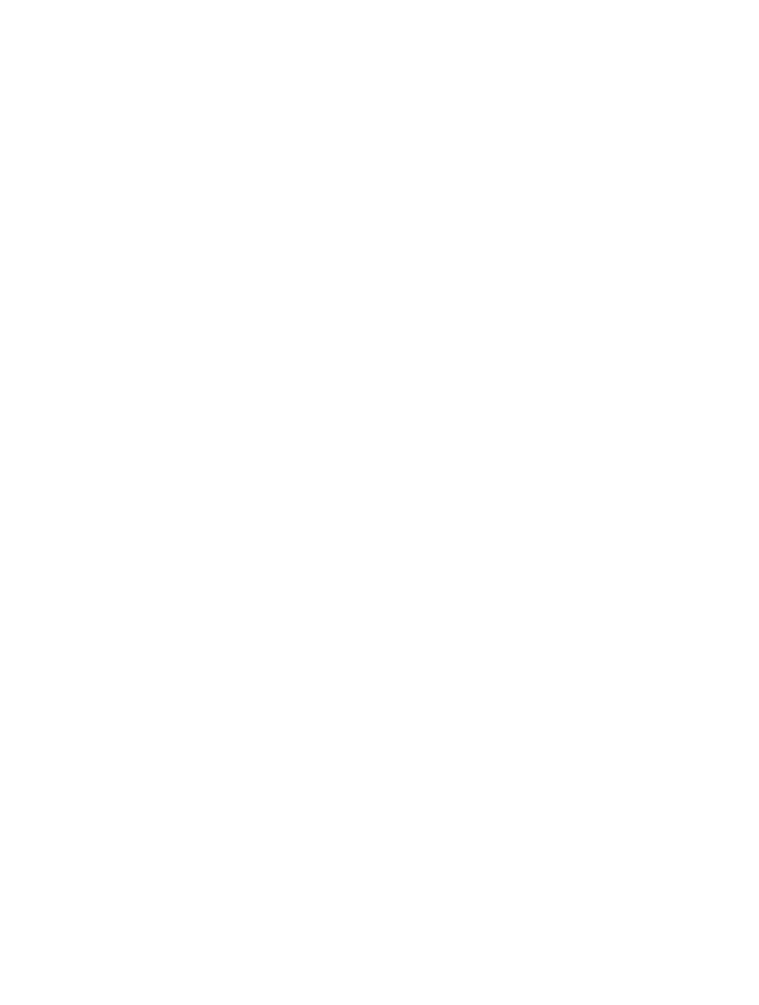
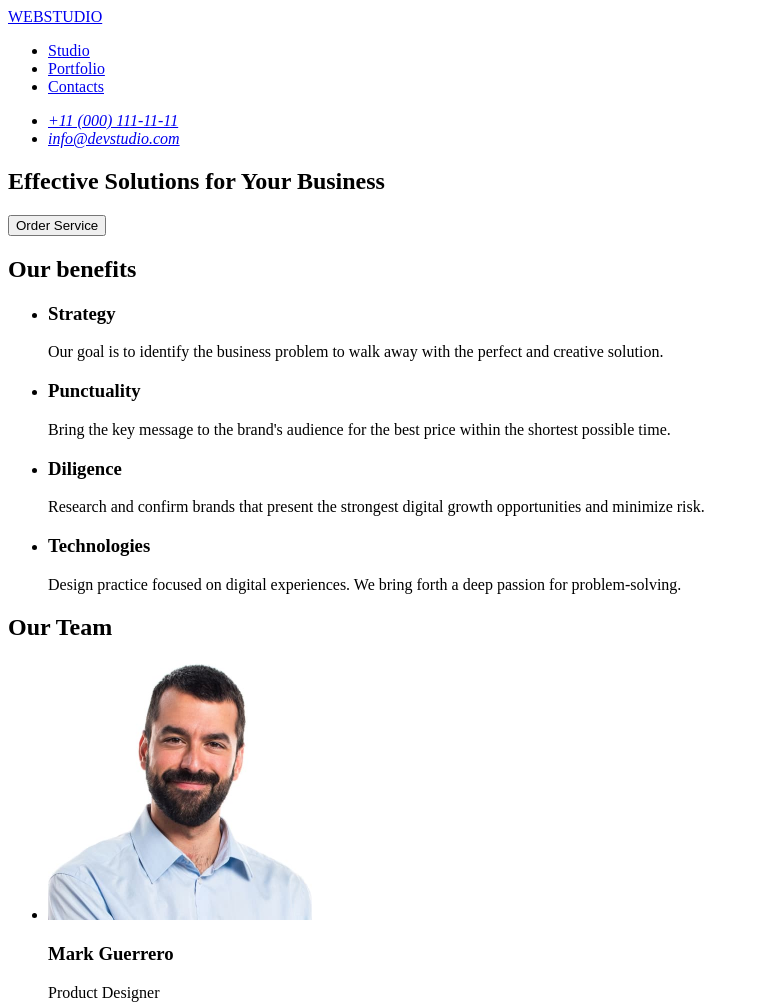
Before and after one commit to AlinaWhite/goit-markup-hw-01, a plain HTML site: page index.html in a window 1280 px wide. Shown: the top 1005 px of the page, without its empty margins (0-759 px from the left). Before the commit the page ends 800 px from the top, so only its background shows below. Drawn offline with Linux system fonts and the light colour scheme.

Commit message:
finsh home work

```diff
--- a/index.html
+++ b/index.html
@@ -6,8 +6,107 @@
     <title>Web Studio</title>
 </head>
 <body>
-    <head></head>
-    <main></main>
-    <footer></footer>
+
+        <!--Header-->
+    <header>
+        <nav>
+            <a href="./index.html">WEBSTUDIO</a>
+            <ul>
+                <li><a href="./index.html">Studio</a></li>
+                <li><a href="#team">Portfolio</a></li>
+                <li><a href="#contacts">Contacts</a></li>
+            </ul>
+        </nav>
+        <section id="contacts">
+           <address>
+              <ul>
+                 <li><a href="tel:+110001111111">+11 (000) 111-11-11</a></li>
+                 <li><a href="mailto:info@devstudio.com">info@devstudio.com</a></li>
+              </ul>
+           </address>
+        </section>
+    </header>
+
+    <main>
+
+        <!-- Hero -->
+        <section>
+            <h1>Effective Solutions for Your Business</h1>
+            <button type="button">Order Service</button>
+       </section>
+
+       <!--Benefits-->
+       <section>
+            <h2>Our benefits</h2>
+            <ul>
+                <li>
+                    <h3>Strategy</h3>
+                    <p>
+                        Our goal is to identify the business
+                        problem to walk away with the perfect and creative solution.
+                    </p>
+                </li>
+                <li>
+                    <h3>Punctuality</h3>
+                    <p>
+                        Bring the key message to the brand's audience
+                        for the best price within the shortest possible time.
+                    </p>
+                </li>
+                <li>
+                    <h3>Diligence</h3>
+                    <p>
+                        Research and confirm brands that present
+                        the strongest digital growth opportunities and minimize risk.
+                    </p>
+                </li>
+                <li>
+                    <h3>Technologies</h3>
+                    <p>
+                        Design practice focused on digital experiences.
+                        We bring forth a deep passion for problem-solving.
+                    </p>
+                </li>
+            </ul>
+       </section>
+
+       <!-- Oue Team -->
+       <section id="team">
+        <h2>Our Team</h2>
+        <ul>
+            <li>
+                <img src="./images/our_team_foto/mark_guerrero.jpg" alt="Mark Guerrero foto" width="264" height="260">
+                <h3>Mark Guerrero</h3>
+                <p>Product Designer</p>
+            </li>
+            <li>
+                <img src="./images/our_team_foto/tom_ford.jpg" alt="Tom Ford foto" width="264" height="260">
+                <h3>Tom Ford</h3>
+                <p>Frontend Developer</p>
+            </li>
+            <li>
+                <img src="./images/our_team_foto/camila_garcia.jpg" alt="Camila Garcia foto" width="264" height="260">
+                <h3>Camila Garcia</h3>
+                <p>Marketing</p>
+            </li>
+            <li>
+                <img src="./images/our_team_foto/daniel_wilson.jpg" alt="Daniel Wilson foto" width="264" height="260">
+                <h3>Daniel Wilson</h3>
+                <p>UI Designer</p>
+            </li>
+        </ul>
+       </section>
+
+    </main>
+
+        <!-- Footer -->
+    <footer>
+        <a href="./index.html">WEBSTUDIO</a>
+        <p>
+            Increase the flow of customers and sales for your business
+            with digital marketing & growth solutions.
+        </p>
+    </footer>
+
 </body>
 </html>
```
Also changed, not shown: images/our_team_foto/camila_garcia.jpg (renamed from images/our_team_foto/img-1.jpg), images/our_team_foto/daniel_wilson.jpg (renamed from images/our_team_foto/img.jpg), images/our_team_foto/mark_guerrero.jpg (renamed from images/our_team_foto/reks.jpg), images/our_team_foto/tom_ford.jpg (renamed from images/our_team_foto/img-2.jpg).
